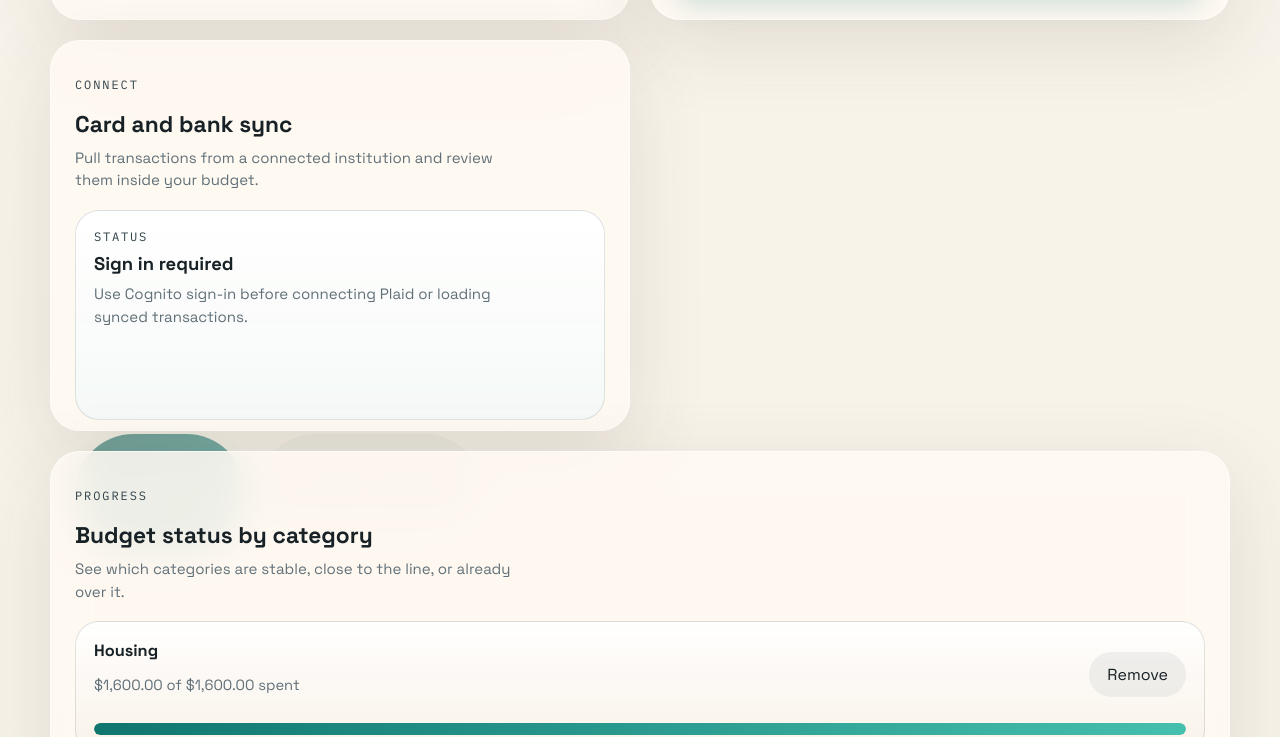
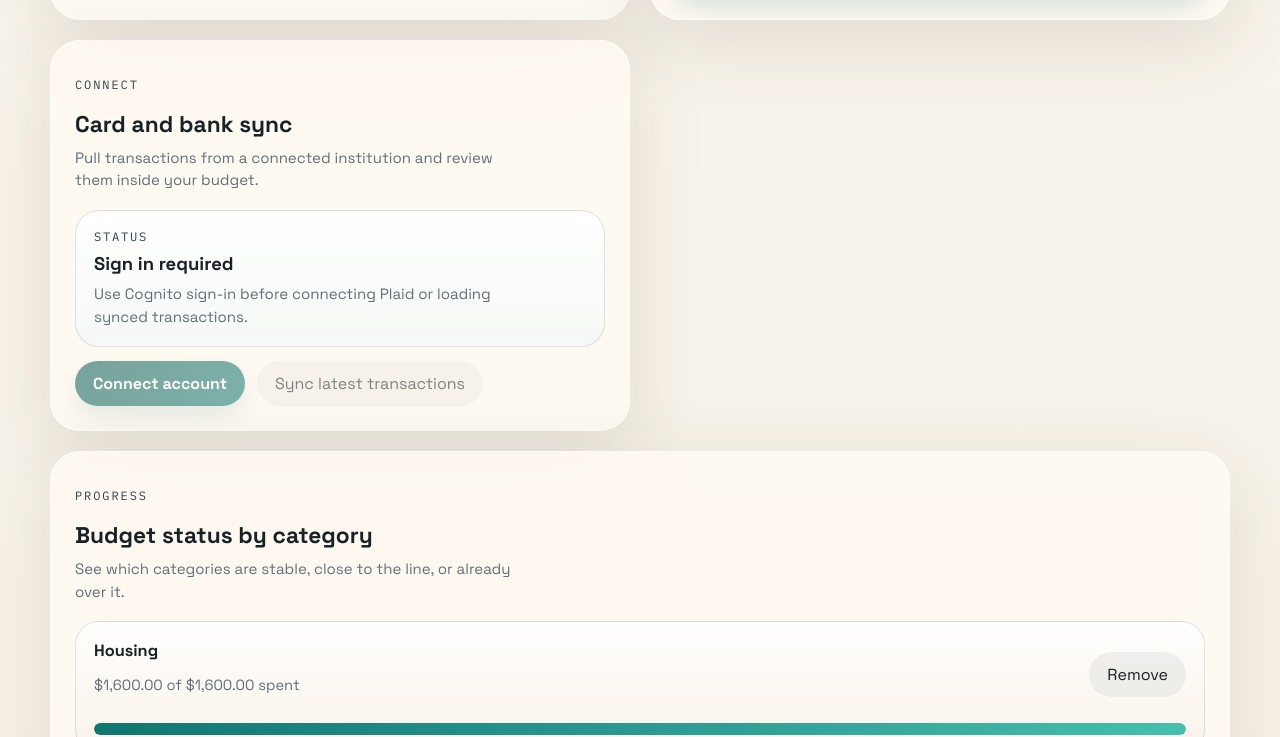
Before and after one commit to jhammi20-star/budget, a plain HTML site: page index.html in a window 1280 px wide. Shown: the part 1627-2364 px from the top of the page. Drawn offline with Linux system fonts and the light colour scheme.

Commit message:
fixed button overlap

```diff
--- a/styles.css
+++ b/styles.css
@@ -228,6 +228,7 @@ label,
 
 .card {
   padding: 24px;
+  overflow: hidden;
 }
 
 .wide-card {
@@ -321,7 +322,7 @@ select:focus {
 }
 
 .integration-panel {
-  min-height: 100%;
+  align-content: start;
 }
 
 .integration-status {
@@ -351,6 +352,7 @@ select:focus {
   display: flex;
   flex-wrap: wrap;
   gap: 12px;
+  align-items: center;
 }
 
 .summary-tile {
```
